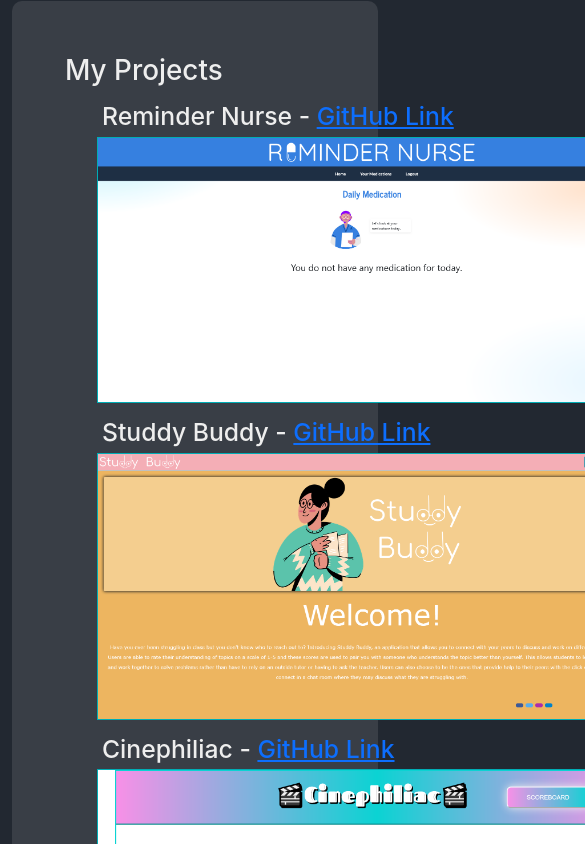
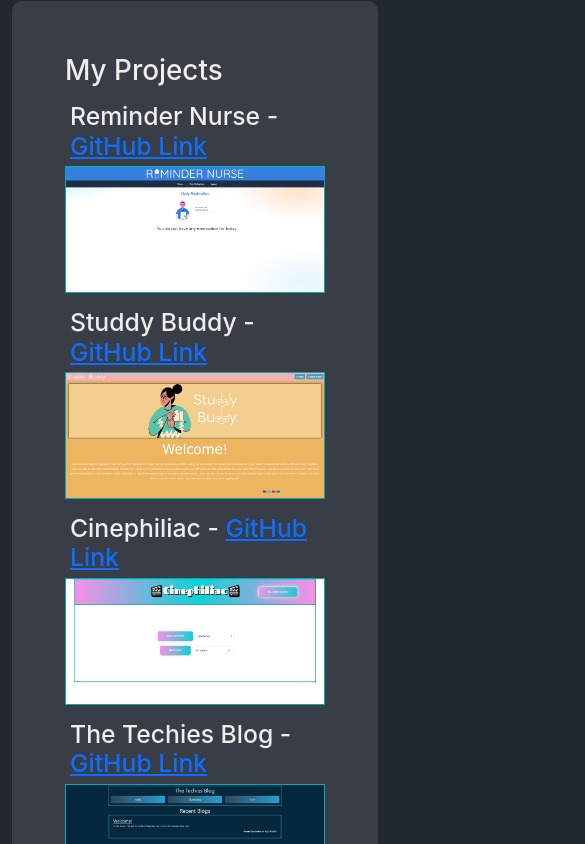
Before and after one commit to NicolasFlamel/nicolasflamel.github.io, a React (Create React App) app: page / in a window 390 px wide. Both pictures are taken after a click on the item "Portfolio". Shown: the part 166-1010 px from the top of the page, 585 px wide, since content can reach past the window. Built offline with nearby package versions, Linux system fonts and the light colour scheme; grey boxes are pictures that could not be loaded.

Commit message:
project preview img made window responsive

```diff
--- a/src/App.css
+++ b/src/App.css
@@ -123,11 +123,19 @@ header li .active {
 }
 
 /* Portfolio Page */
+#portfolio ol {
+  padding-left: 0;
+}
+
 #portfolio li {
   position: relative;
 }
 
 #portfolio .project-preview {
+  width: 100%;
+  height: auto;
+  max-width: 550px;
+
   transition: transform 0.5s;
   border: 1px solid var(--contrast);
 }
--- a/src/components/ProjectCard.js
+++ b/src/components/ProjectCard.js
@@ -27,7 +27,6 @@ function ProjectCard({ project }) {
         <img
           src={img.src}
           alt={img.alt}
-          style={{maxWidth: '550px'}}
           className={'project-preview'}
           onMouseOver={mouseOverHandler}
           onMouseOut={mouseOutHandler}
```
